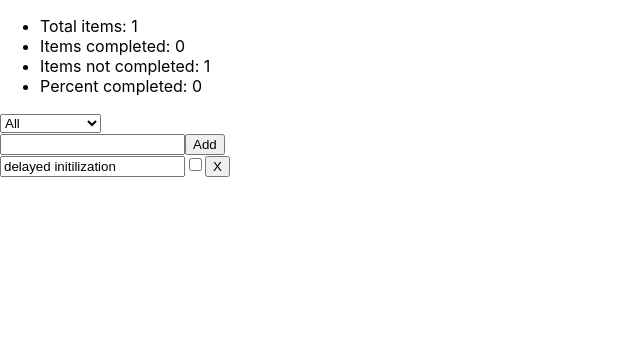
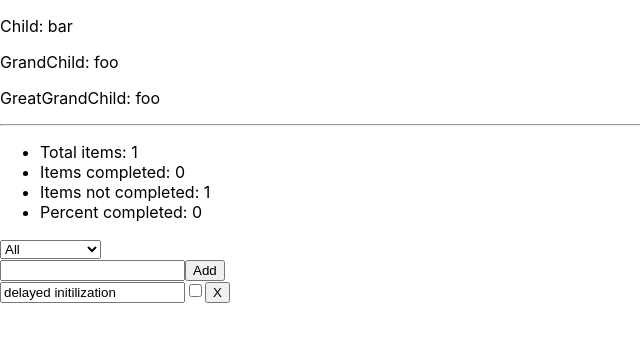
Before and after one commit to dhythm/recoil-sample, a React (Create React App) app: page / in a window 1280 px wide. Shown: the top 342 px of the page, without its empty margins (0-640 px from the left). Built offline with nearby package versions, Linux system fonts and the light colour scheme.

Commit message:
investigate the behaviour of nested RecoilRoot

```diff
--- a/src/App.js
+++ b/src/App.js
@@ -6,12 +6,15 @@ import {
   useSetRecoilState,
 } from "recoil";
 import "./App.css";
+import { Parent } from "./Parent";
 import { filteredTodoListState, todoListFilterState, todoListState, todoListStatsState } from "./states";
 import { getId } from "./utils";
 
 function App() {
   return (
     <RecoilRoot>
+      <Parent />
+      <hr />
       <TodoList />
     </RecoilRoot>
   );
--- /dev/null
+++ b/src/Child.jsx
@@ -0,0 +1,14 @@
+import React from "react";
+import { RecoilRoot, useRecoilValue } from "recoil"
+import { GrandChild } from "./GrandChild"
+import { nestedTestAtom } from "./states";
+
+export const Child = () => {
+  const value = useRecoilValue(nestedTestAtom)
+  return (
+    <RecoilRoot>
+      <p>Child: {value}</p>
+      <GrandChild />
+    </RecoilRoot>
+  )
+}
--- /dev/null
+++ b/src/GrandChild.jsx
@@ -0,0 +1,14 @@
+import React from "react";
+import { RecoilRoot, useRecoilValue } from "recoil"
+import { GreatGrandChild } from "./GreatGrandChild";
+import { nestedTestAtom } from "./states";
+
+export const GrandChild = () => {
+  const value = useRecoilValue(nestedTestAtom)
+  return (
+    <RecoilRoot>
+      <p>GrandChild: {value}</p>
+      <GreatGrandChild />
+    </RecoilRoot>
+  )
+}
--- /dev/null
+++ b/src/GreatGrandChild.jsx
@@ -0,0 +1,12 @@
+import React from "react";
+import { RecoilRoot, useRecoilValue } from "recoil"
+import { nestedTestAtom } from "./states";
+
+export const GreatGrandChild = () => {
+  const value = useRecoilValue(nestedTestAtom)
+  return (
+    <div>
+      <p>GreatGrandChild: {value}</p>
+    </div>
+  )
+}
--- /dev/null
+++ b/src/Parent.jsx
@@ -0,0 +1,14 @@
+import React from "react";
+import { RecoilRoot } from "recoil"
+import { Child } from "./Child";
+import { nestedTestAtom } from "./states";
+
+export const Parent = () => {
+  return (
+    <RecoilRoot initializeState={({ set }) => {
+      set(nestedTestAtom, 'bar')
+    }}>
+      <Child />
+    </RecoilRoot>
+  )
+}
--- a/src/states.js
+++ b/src/states.js
@@ -90,3 +90,8 @@ export const notCalledAtomWithFunctionState = atom({
   key: 'notCalledAtomWithFunction',
   default: baz()
 })
+
+export const nestedTestAtom = atom({
+  key: 'nestedTestAtom',
+  default: 'foo'
+})
```
